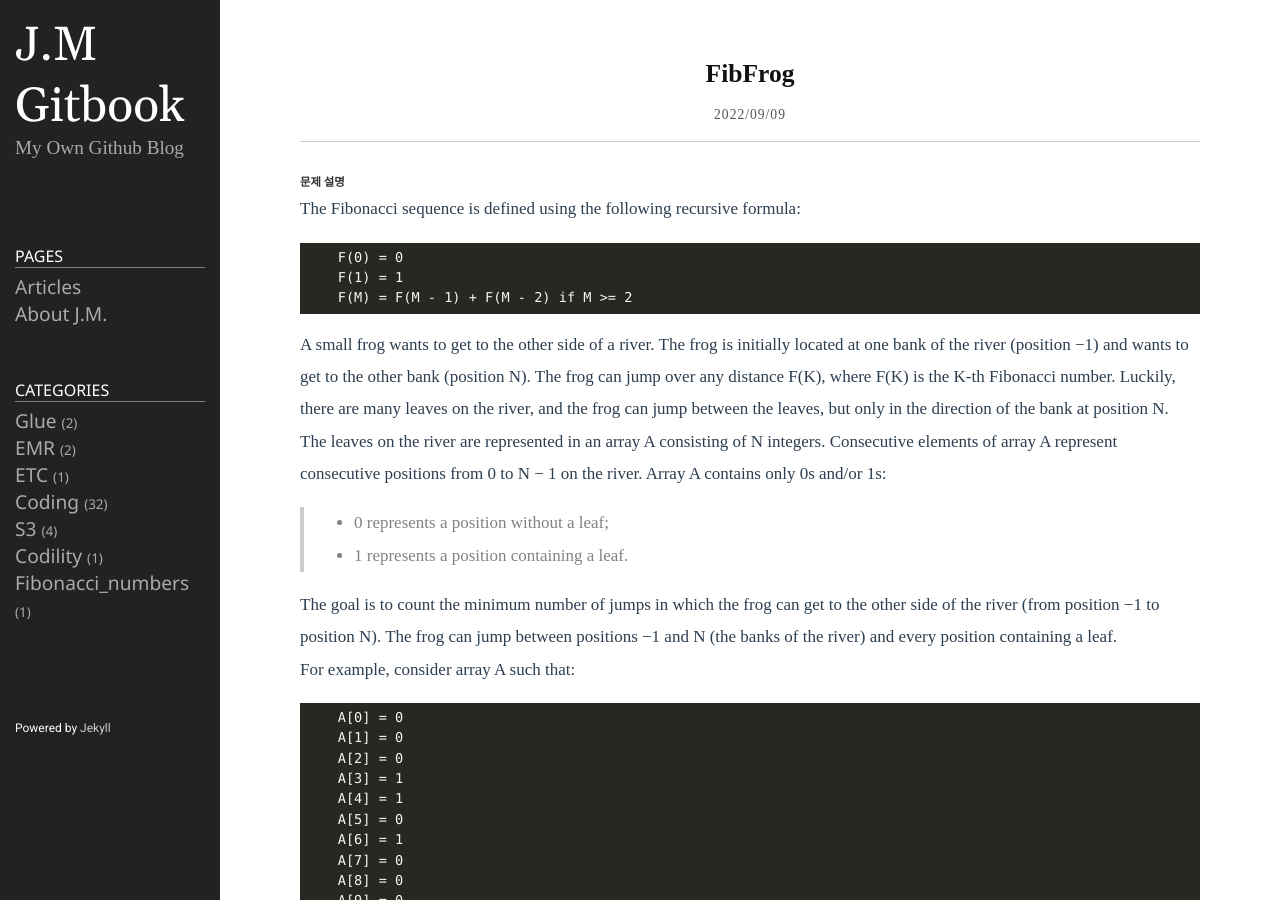
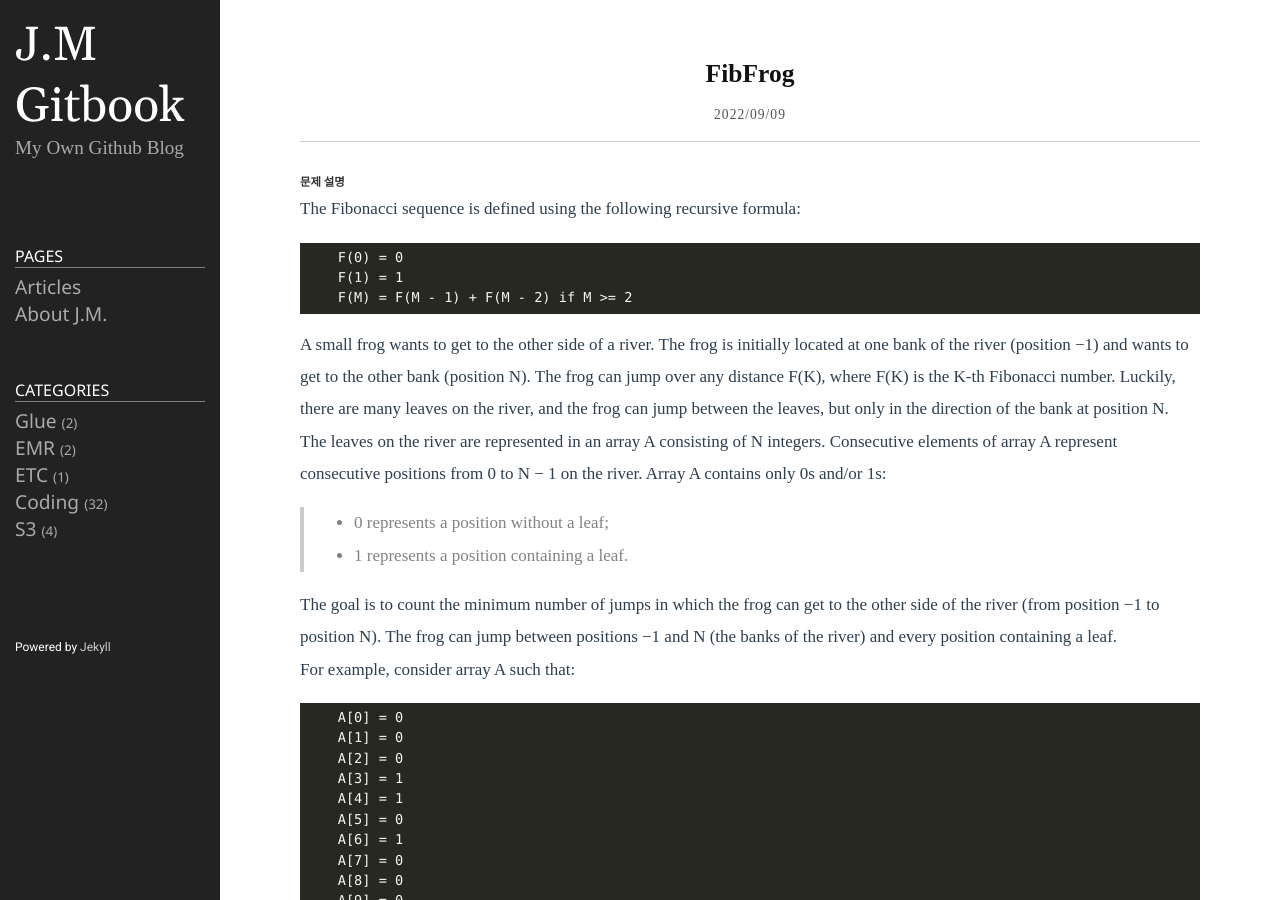
Before and after one commit to cjungm/cjungm.github.io, a Jekyll site: the page built from _posts/Coding/Codility/Fibonacci_numbers/2022-09-09-FibFrog.md, in a window 1280 px wide and 900 px high. Built offline with Jekyll 4.4.1, drawn with Linux system fonts in a browser that asks for light colours.

Commit message:
edit hierachy

```diff
--- a/_posts/Coding/Codility/Fibonacci_numbers/2022-09-09-FibFrog.md
+++ b/_posts/Coding/Codility/Fibonacci_numbers/2022-09-09-FibFrog.md
@@ -2,10 +2,7 @@
 title: FibFrog
 author: J.M
 date: 2022-09-09
-categories:
- - Coding
- - Codility
- - Fibonacci_numbers
+categories: Coding
 layout: post
 ---
 
```
